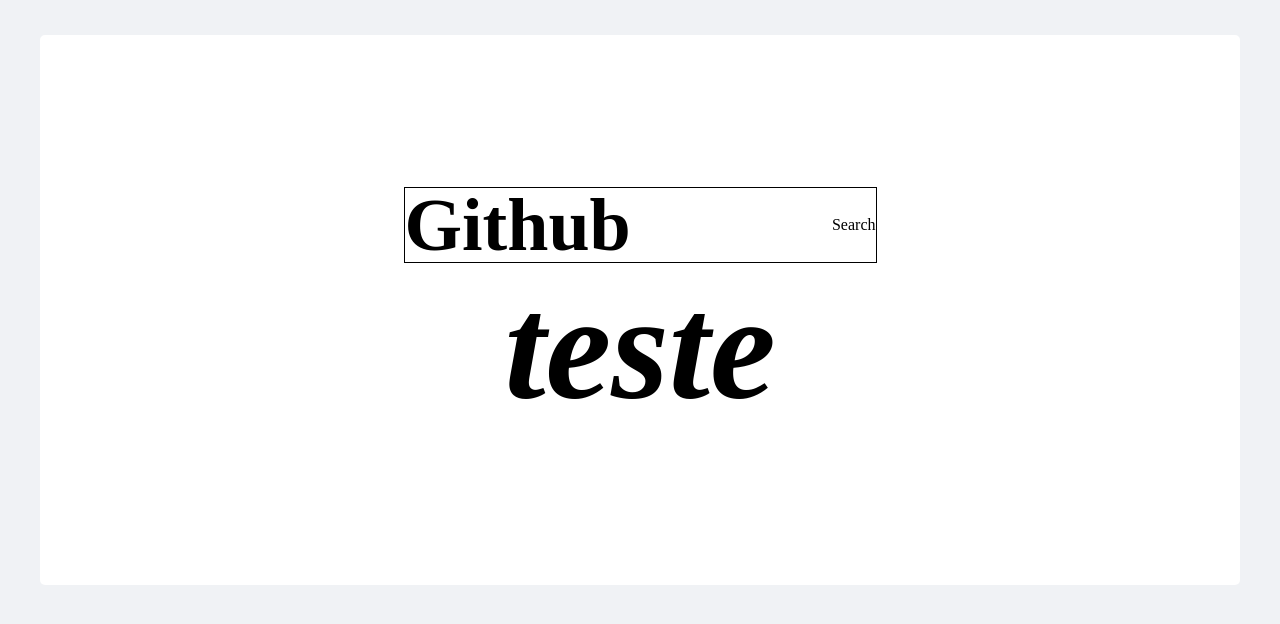
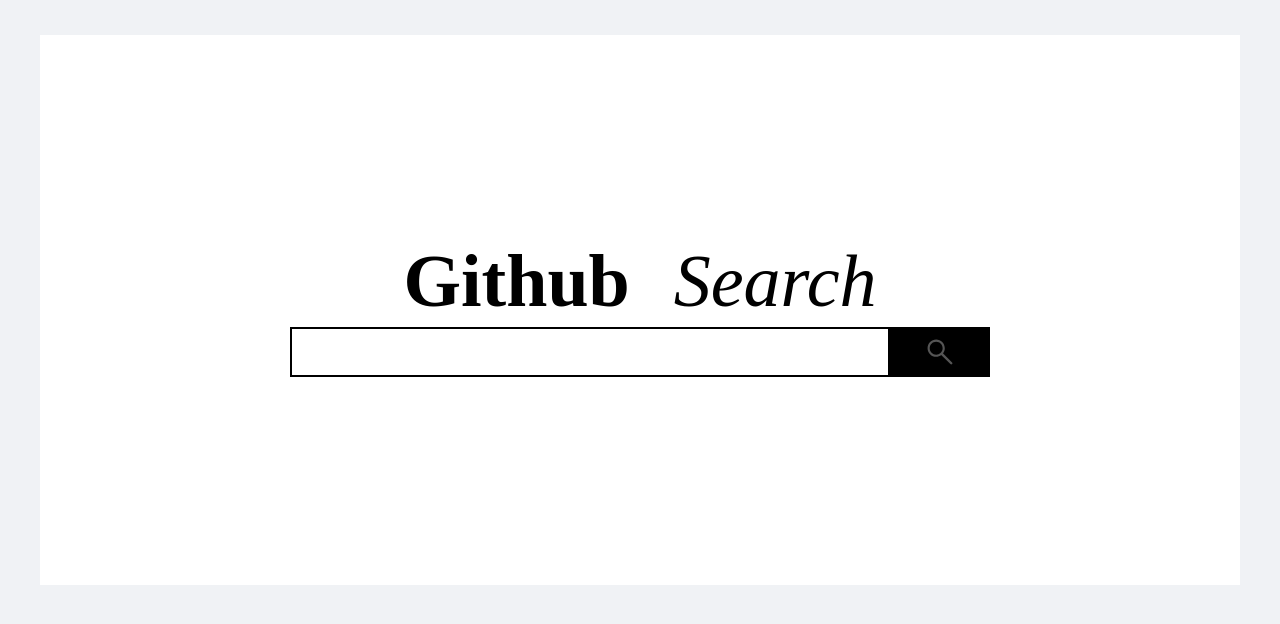
Before and after one commit to icaroregis/challenge_lux_github_repositories, a Vue app: page / in a window 1280 px wide. Shown: the top 624 px of the page. Built offline with nearby package versions, Linux system fonts and the light colour scheme.

Commit message:
pagina de busca criada

```diff
--- a/src/styles/global.scss
+++ b/src/styles/global.scss
@@ -26,6 +26,7 @@
   --grey-light: #f9fafb;
   --grey-border: #e5e7eb;
   --edit-title: #6b7280;
+  --black-dark: black;
 }
 
 body {
--- a/src/views/Home.vue
+++ b/src/views/Home.vue
@@ -5,7 +5,14 @@
       <div class="div-title-search">Search</div>
     </div>
     <div class="div-search">
-      <h1>teste</h1>
+      <input class="div-search-child" />
+      <div class="div-son-of-son">
+        <img
+          class="image-lupa"
+          src="../assets/magnifying-glass-1976105.svg"
+          alt="lupa"
+        />
+      </div>
     </div>
   </div>
 </template>
@@ -28,13 +35,11 @@
   align-items: center;
   flex-direction: column;
   background-color: var(--white);
-  border-radius: 5px;
   font-family: 'Roboto Mono', 'sans-serif';
 }
 .div-title {
   width: 473px;
   height: 76px;
-  border: 1px solid black;
   display: flex;
   justify-content: space-between;
   align-items: center;
@@ -42,8 +47,34 @@
 .div-strong {
   font-size: 74px;
 }
-.div-search {
+.div-title-search {
   font-size: 74px;
   font-style: oblique;
+  font-family: Rubik;
+}
+.div-search {
+  margin-top: 7px;
+  display: flex;
+  justify-content: center;
+  align-items: center;
+}
+.div-search-child {
+  width: 600px;
+  padding: 10px;
+  font-size: 30px;
+  height: 50px;
+  border: 2px solid var(--black-dark);
+}
+.div-son-of-son {
+  display: flex;
+  justify-content: center;
+  align-items: center;
+  width: 100px;
+  height: 50px;
+  background-color: var(--black-dark);
+}
+.image-lupa {
+  width: 30px;
+  height: 30px;
 }
 </style>
--- a/src/views/Result.vue
+++ b/src/views/Result.vue
@@ -1,6 +1,6 @@
 <template>
-  <div class="about">
-    <h1>Ola Brasil</h1>
+  <div class="container">
+    <div class="div-header">teste</div>
   </div>
 </template>
 
@@ -9,3 +9,18 @@
   name: 'result',
 };
 </script>
+
+<style scoped>
+.container {
+  max-width: 1200px;
+  width: 100%;
+  height: 550px;
+  margin: 35px auto;
+  display: flex;
+  justify-content: center;
+  align-items: center;
+  flex-direction: column;
+  background-color: var(--white);
+  font-family: 'Roboto Mono', 'sans-serif';
+}
+</style>
```
Also changed, not shown: src/assets/magnifying-glass-1976105.svg (added), src/components/searchAndMagnifyingGlass/searchAndMagnifyingGlass.scss (added), src/components/searchAndMagnifyingGlass/searchAndMagnifyingGlass.vue (added), src/components/titleBold/titleBold.scss (added), src/components/titleBold/titleBold.vue (renamed from src/components/HelloWorld.vue), src/components/titleItalic/titleItalic.scss (added), src/components/titleItalic/titleItalic.vue (added), src/components/typeAndSearch/typeAndSearch.scss (added), src/components/typeAndSearch/typeAndSearch.vue (added).
